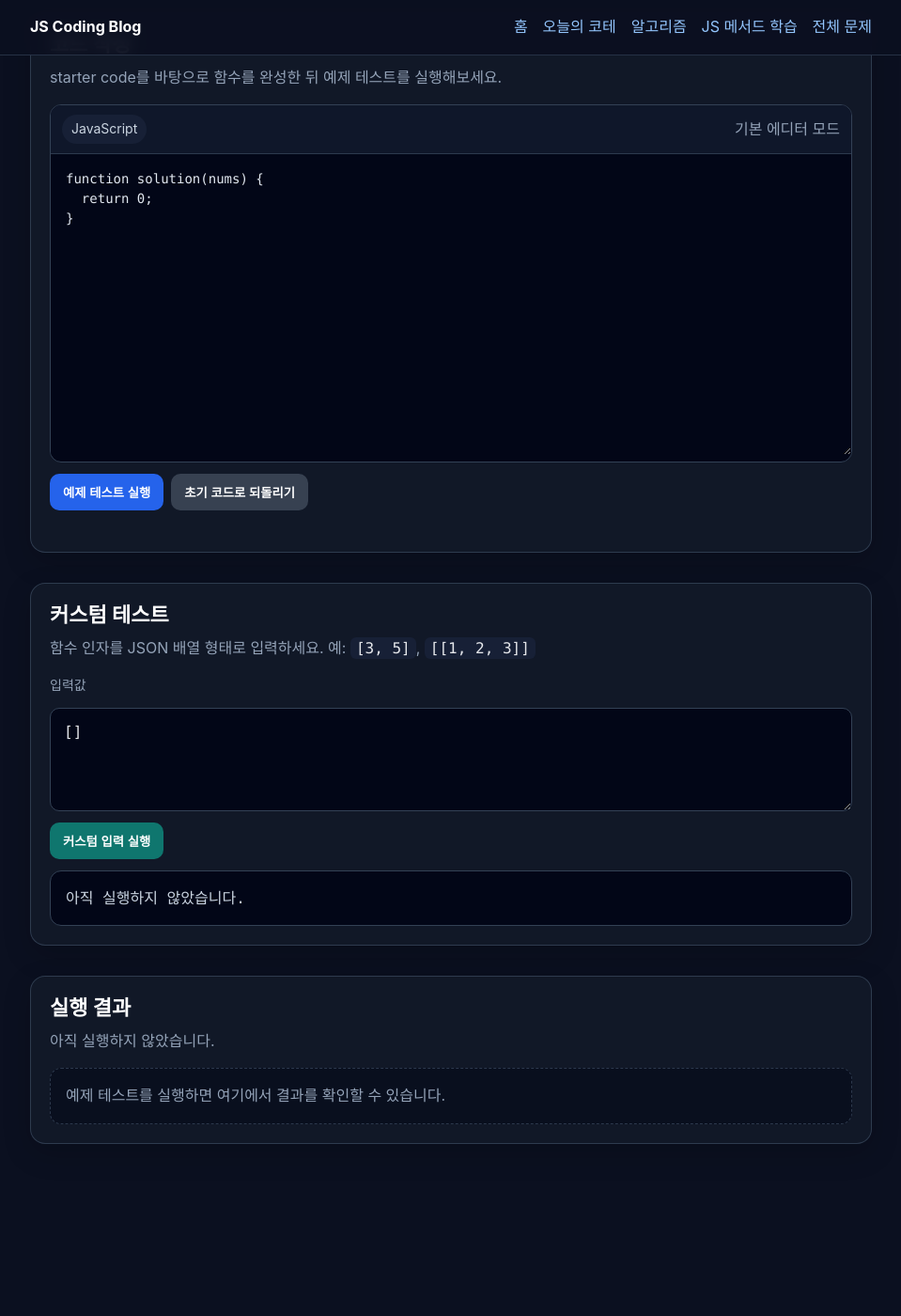
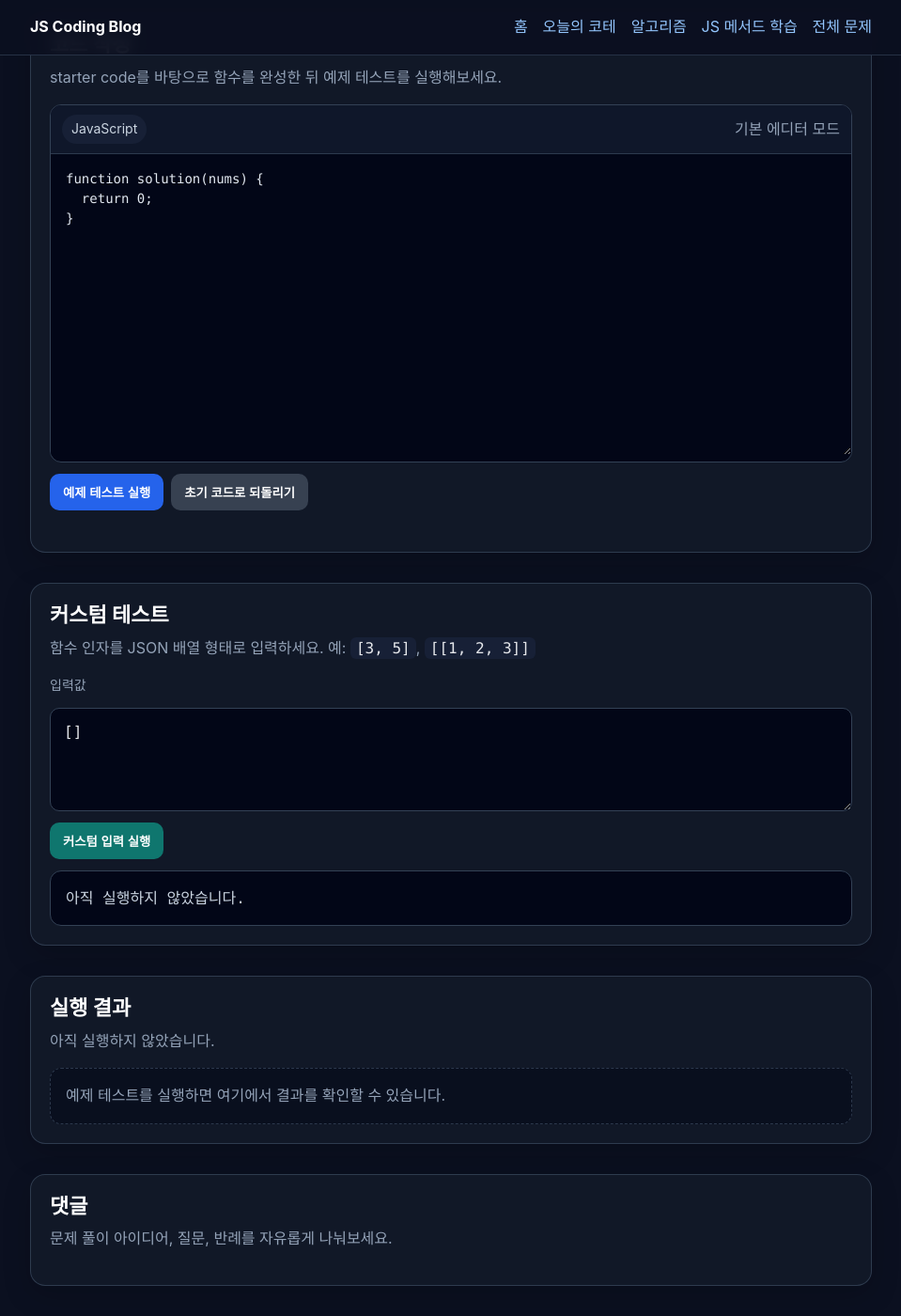
Before and after one commit to ghgfhfg2/js-coding-blog, a Jekyll site: the page built from _problems/find-max.md, in a window 1280 px wide and 1400 px high, scrolled down 634 px. Shown: the whole window at 94% size, without its empty margins (160-1119 px from the left). Built offline with Jekyll 4.4.1, drawn with Linux system fonts in a browser that asks for light colours; comment, search, counter and statistics services are not loaded; before the commit the page ends 1883 px from its top, so only the background shows below that.

Commit message:
fix: restore disqus comments on problem pages

```diff
--- a/_config.yml
+++ b/_config.yml
@@ -3,7 +3,7 @@ description: "정적 블로그 기반 JavaScript 코딩 연습장"
 lang: ko-KR
 timezone: Asia/Seoul
 baseurl: ""
-url: ""
+url: "https://js-coding.sooyadev.com"
 markdown: kramdown
 permalink: pretty
 
@@ -23,3 +23,6 @@ plugins:
   - jekyll-feed
   - jekyll-seo-tag
   - jekyll-sitemap
+
+disqus:
+  shortname: js-coding
--- a/_layouts/problem.html
+++ b/_layouts/problem.html
@@ -67,7 +67,31 @@ layout: default
       <div class="empty-state">예제 테스트를 실행하면 여기에서 결과를 확인할 수 있습니다.</div>
     </div>
   </section>
+
+  <section class="comments-section">
+    <div class="section-heading">
+      <h2>댓글</h2>
+      <p class="muted">문제 풀이 아이디어, 질문, 반례를 자유롭게 나눠보세요.</p>
+    </div>
+    <div id="disqus_thread"></div>
+  </section>
 </article>
 
+<script>
+  var disqus_config = function () {
+    this.page.url = '{{ page.url | absolute_url }}';
+    this.page.identifier = '{{ page.slug | default: page.url }}';
+    this.page.title = '{{ page.title | escape }}';
+  };
+
+  (function() {
+    var d = document, s = d.createElement('script');
+    s.src = 'https://{{ site.disqus.shortname }}.disqus.com/embed.js';
+    s.setAttribute('data-timestamp', +new Date());
+    s.async = true;
+    (d.head || d.body).appendChild(s);
+  })();
+</script>
+<noscript>댓글을 보려면 JavaScript를 활성화해주세요.</noscript>
 <script src="https://cdnjs.cloudflare.com/ajax/libs/monaco-editor/0.52.2/min/vs/loader.min.js" defer></script>
-<script src="/assets/js/problem-runner.js" defer></script>
+<script src="{{ '/assets/js/problem-runner.js' | relative_url }}" defer></script>
--- a/assets/css/style.css
+++ b/assets/css/style.css
@@ -159,7 +159,8 @@ p, li {
 .results,
 .problem-content,
 .problem-card,
-.filter-panel {
+.filter-panel,
+.comments-section {
   margin-top: var(--space-6);
   padding: 20px;
   background: var(--color-surface);
```
